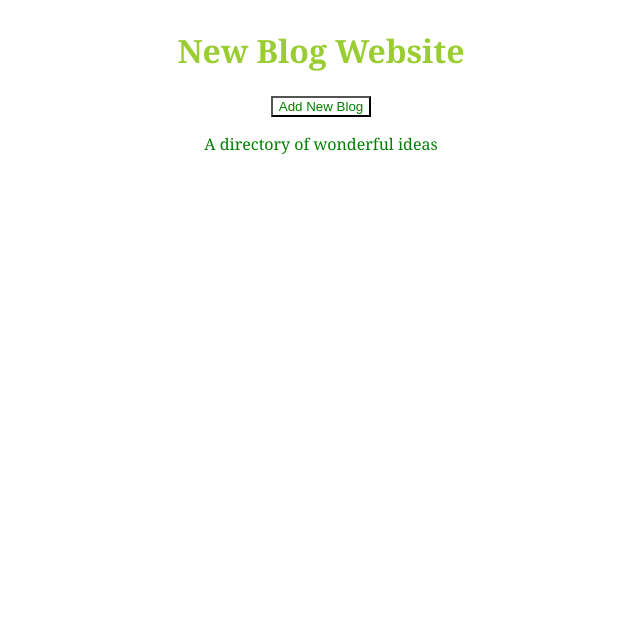
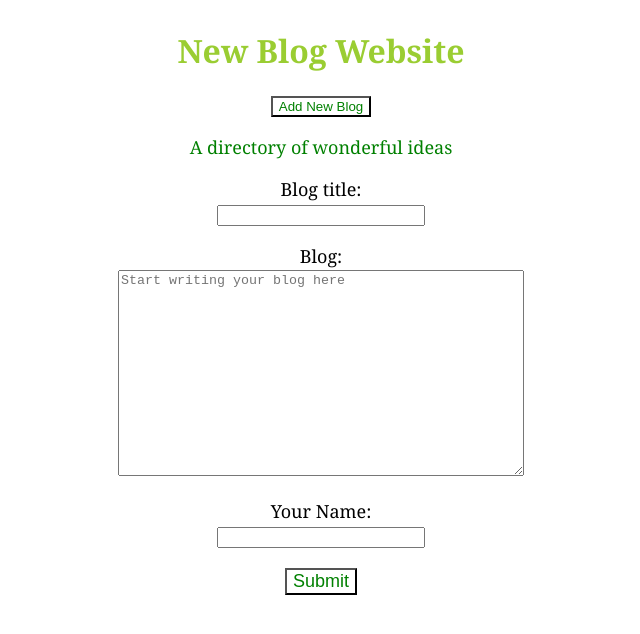
Before and after one commit to pateltirth2710/blog-website-react, a React (Create React App) app: page / in a window 1280 px wide. Shown: the top 634 px of the page, without its empty margins (319-959 px from the left). Built offline with nearby package versions, Linux system fonts and the light colour scheme.

Commit message:
added add-blog page

```diff
--- a/src/App.js
+++ b/src/App.js
@@ -1,4 +1,5 @@
 import './App.css';
+import AddBlog from './add-blog';
 
 import NavBar from './navbar';
 
@@ -7,6 +8,7 @@ function App() {
     <div className="App">
       <h1>New Blog Website</h1>
       <NavBar/>
+      <AddBlog/>
     </div>
   );
 }
--- /dev/null
+++ b/src/add-blog.css
@@ -0,0 +1,12 @@
+p{
+    color: black;
+    font-size: large;
+    margin-bottom: 2px;
+}
+
+.submit-button{
+    margin-top: 20px;
+    background-color: white;
+    color: green;
+    font-size: large;
+}
--- /dev/null
+++ b/src/add-blog.js
@@ -0,0 +1,18 @@
+import './add-blog.css';
+
+const AddBlog = () => {
+    return (
+        <div className="blog">
+        <p>Blog title:</p>
+        <input style={{width: "200px"}}></input>
+        <p>Blog:</p>
+        <textarea placeholder="Start writing your blog here" style={{width: "400px", height: "200px"}}></textarea>
+        <p>Your Name:</p>
+        <input style={{width: "200px"}}></input>
+        <br></br>
+        <button className='submit-button'>Submit</button>
+        </div>
+    );
+}
+
+export default AddBlog;
```
Also changed, not shown: src/blog.js (deleted, +0 -9 lines).
